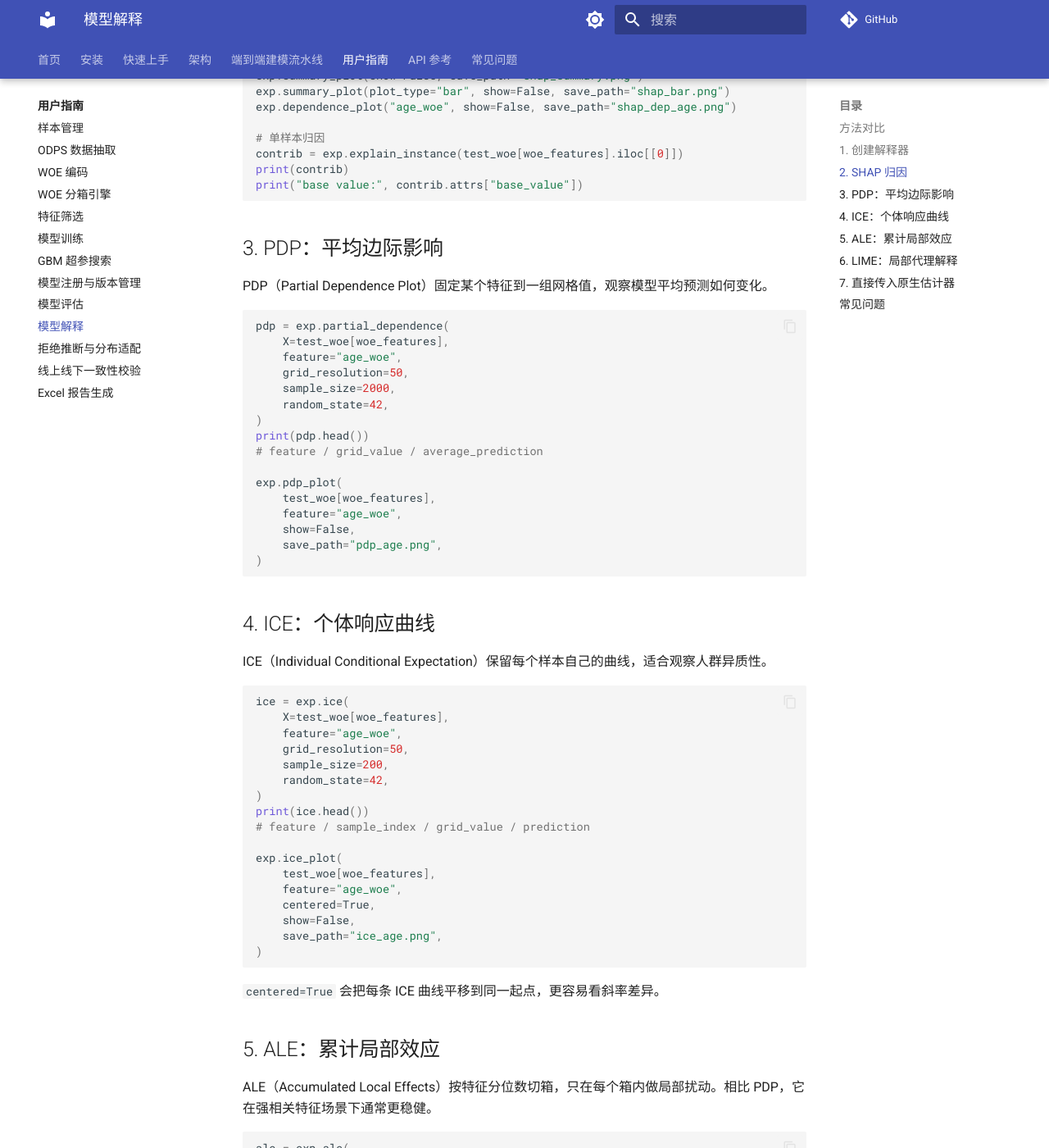
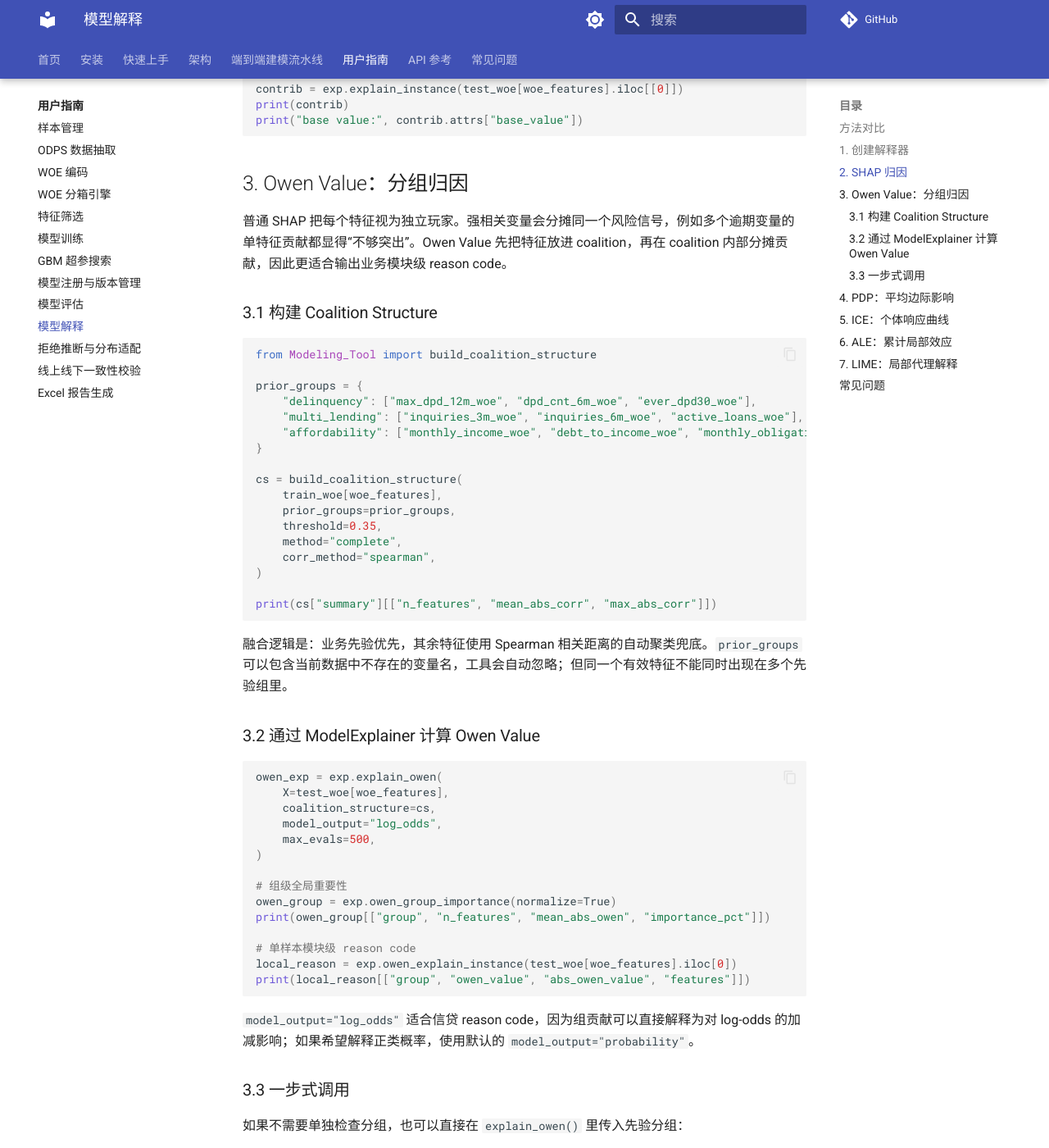
Before and after one commit to Kyle-J-Sun/SuperModelingFactory_doc, an MkDocs documentation site: the page built from docs/guides/explainability.md, in a window 1280 px wide and 1400 px high, scrolled down 1561 px. Shown: the whole window at 82% size. Built offline with MkDocs 1.6.1 and Material for MkDocs 9.7.7, drawn with Linux system fonts in a browser that asks for light colours; comment, search, counter and statistics services are not loaded; some of the changed text lies outside the part shown.

Commit message:
docs: add Owen Value coalition structure guidance

````diff
--- a/docs/guides/explainability.md
+++ b/docs/guides/explainability.md
@@ -1,10 +1,10 @@
 # 模型解释
 
-SuperModelingFactory 在 [`Explainability`](../api/explainability.md) 子包提供统一解释器 `ModelExplainer`。它不仅支持 SHAP 归因，也支持 PDP、ICE、ALE 和 LIME，用同一个入口解释 SMF 模型或原生 sklearn / LightGBM / XGBoost 模型。
+SuperModelingFactory 在 [`Explainability`](../api/explainability.md) 子包提供统一解释器 `ModelExplainer`。它支持 SHAP、Owen Value、PDP、ICE、ALE 和 LIME，用同一个入口解释 SMF 模型或原生 sklearn / LightGBM / XGBoost 模型。
 
 !!! note "安装可选依赖"
 
-    SHAP 与 LIME 是可选依赖，需单独安装：
+    SHAP、Owen Value 与 LIME 需要可选解释依赖：
 
     ```bash
     pip install 'supermodelingfactory[explain]'
@@ -17,6 +17,7 @@ SuperModelingFactory 在 [`Explainability`](../api/explainability.md) 子包提
 | 方法 | 类型 | 适合回答的问题 | 依赖 |
 |------|------|----------------|------|
 | SHAP | 全局 + 局部归因 | 哪些变量贡献最大？单样本为什么高风险？ | `shap` |
+| Owen Value | 分组归因 | 逾期、多头、负债等业务模块整体贡献是多少？ | `shap` |
 | PDP | 全局平均效应 | 某变量上升时，平均预测风险怎么变？ | 内置 |
 | ICE | 个体响应曲线 | 不同样本对同一变量的响应是否一致？ | 内置 |
 | ALE | 累计局部效应 | 特征相关性较强时，如何更稳健地看边际影响？ | 内置 |
@@ -41,35 +42,91 @@ gbm.fit(
 
 exp = ModelExplainer(
     gbm,
-    background_data=train_woe[woe_features],  # SHAP linear/generic 与 LIME 可复用
+    background_data=train_woe[woe_features].sample(1000, random_state=42),
 )
 ```
-
-树模型做 SHAP 时可以不传 `background_data`；但 LIME、线性 SHAP 或 model-agnostic SHAP 需要代表性训练样本作为参照分布。
 
 ## 2. SHAP 归因
 
 ```python
 exp.explain(test_woe[woe_features])
 
-# 全局特征重要性：mean |SHAP|
 fi = exp.feature_importance(normalize=True)
 print(fi[["feature", "mean_abs_shap", "importance_pct"]].head(10))
 
-# 可视化
 exp.summary_plot(show=False, save_path="shap_summary.png")
 exp.summary_plot(plot_type="bar", show=False, save_path="shap_bar.png")
 exp.dependence_plot("age_woe", show=False, save_path="shap_dep_age.png")
 
-# 单样本归因
 contrib = exp.explain_instance(test_woe[woe_features].iloc[[0]])
 print(contrib)
 print("base value:", contrib.attrs["base_value"])
 ```
 
-## 3. PDP：平均边际影响
+## 3. Owen Value：分组归因
 
-PDP（Partial Dependence Plot）固定某个特征到一组网格值，观察模型平均预测如何变化。
+普通 SHAP 把每个特征视为独立玩家。强相关变量会分摊同一个风险信号，例如多个逾期变量的单特征贡献都显得“不够突出”。Owen Value 先把特征放进 coalition，再在 coalition 内部分摊贡献，因此更适合输出业务模块级 reason code。
+
+### 3.1 构建 Coalition Structure
+
+```python
+from Modeling_Tool import build_coalition_structure
+
+prior_groups = {
+    "delinquency": ["max_dpd_12m_woe", "dpd_cnt_6m_woe", "ever_dpd30_woe"],
+    "multi_lending": ["inquiries_3m_woe", "inquiries_6m_woe", "active_loans_woe"],
+    "affordability": ["monthly_income_woe", "debt_to_income_woe", "monthly_obligation_woe"],
+}
+
+cs = build_coalition_structure(
+    train_woe[woe_features],
+    prior_groups=prior_groups,
+    threshold=0.35,
+    method="complete",
+    corr_method="spearman",
+)
+
+print(cs["summary"][["n_features", "mean_abs_corr", "max_abs_corr"]])
+```
+
+融合逻辑是：业务先验优先，其余特征使用 Spearman 相关距离的自动聚类兜底。`prior_groups` 可以包含当前数据中不存在的变量名，工具会自动忽略；但同一个有效特征不能同时出现在多个先验组里。
+
+### 3.2 通过 ModelExplainer 计算 Owen Value
+
+```python
+owen_exp = exp.explain_owen(
+    X=test_woe[woe_features],
+    coalition_structure=cs,
+    model_output="log_odds",
+    max_evals=500,
+)
+
+# 组级全局重要性
+owen_group = exp.owen_group_importance(normalize=True)
+print(owen_group[["group", "n_features", "mean_abs_owen", "importance_pct"]])
+
+# 单样本模块级 reason code
+local_reason = exp.owen_explain_instance(test_woe[woe_features].iloc[0])
+print(local_reason[["group", "owen_value", "abs_owen_value", "features"]])
+```
+
+`model_output="log_odds"` 适合信贷 reason code，因为组贡献可以直接解释为对 log-odds 的加减影响；如果希望解释正类概率，使用默认的 `model_output="probability"`。
+
+### 3.3 一步式调用
+
+如果不需要单独检查分组，也可以直接在 `explain_owen()` 里传入先验分组：
+
+```python
+exp.explain_owen(
+    test_woe[woe_features],
+    prior_groups=prior_groups,
+    threshold=0.35,
+    model_output="log_odds",
+)
+print(exp.owen_group_importance().head())
+```
+
+## 4. PDP：平均边际影响
 
 ```python
 pdp = exp.partial_dependence(
@@ -80,19 +137,11 @@ pdp = exp.partial_dependence(
     random_state=42,
 )
 print(pdp.head())
-# feature / grid_value / average_prediction
 
-exp.pdp_plot(
-    test_woe[woe_features],
-    feature="age_woe",
-    show=False,
-    save_path="pdp_age.png",
-)
+exp.pdp_plot(test_woe[woe_features], feature="age_woe", show=False, save_path="pdp_age.png")
 ```
 
-## 4. ICE：个体响应曲线
-
-ICE（Individual Conditional Expectation）保留每个样本自己的曲线，适合观察人群异质性。
+## 5. ICE：个体响应曲线
 
 ```python
 ice = exp.ice(
@@ -103,46 +152,22 @@ ice = exp.ice(
     random_state=42,
 )
 print(ice.head())
-# feature / sample_index / grid_value / prediction
 
-exp.ice_plot(
-    test_woe[woe_features],
-    feature="age_woe",
-    centered=True,
-    show=False,
-    save_path="ice_age.png",
-)
+exp.ice_plot(test_woe[woe_features], feature="age_woe", centered=True, show=False, save_path="ice_age.png")
 ```
 
-`centered=True` 会把每条 ICE 曲线平移到同一起点，更容易看斜率差异。
-
-## 5. ALE：累计局部效应
-
-ALE（Accumulated Local Effects）按特征分位数切箱，只在每个箱内做局部扰动。相比 PDP，它在强相关特征场景下通常更稳健。
+## 6. ALE：累计局部效应
 
 ```python
-ale = exp.ale(
-    X=test_woe[woe_features],
-    feature="income_woe",
-    bins=20,
-)
+ale = exp.ale(X=test_woe[woe_features], feature="income_woe", bins=20)
 print(ale.head())
-# feature / bin_left / bin_right / bin_center / ale_value / n
 
-exp.ale_plot(
-    test_woe[woe_features],
-    feature="income_woe",
-    bins=20,
-    show=False,
-    save_path="ale_income.png",
-)
+exp.ale_plot(test_woe[woe_features], feature="income_woe", bins=20, show=False, save_path="ale_income.png")
 ```
 
 当前 ALE 支持数值型单特征。对于类别变量，建议先使用 WOE 编码后的数值列解释。
 
-## 6. LIME：局部代理解释
-
-LIME 为单样本附近拟合局部代理模型，输出局部线性权重。
+## 7. LIME：局部代理解释
 
 ```python
 lime_one = exp.lime_explain_instance(
@@ -153,13 +178,7 @@ lime_one = exp.lime_explain_instance(
     random_state=42,
 )
 print(lime_one)
-# feature / feature_rule / weight / abs_weight
-print("local score:", lime_one.attrs["score"])
-```
 
-也可以对一批样本聚合 LIME 权重，得到近似全局重要性：
-
-```python
 lime_global = exp.lime_global_importance(
     X=test_woe[woe_features].sample(100, random_state=42),
     X_train=train_woe[woe_features],
@@ -167,31 +186,25 @@ lime_global = exp.lime_global_importance(
     num_samples=2000,
 )
 print(lime_global)
-# feature / mean_abs_lime_weight / frequency
 ```
 
 !!! warning "性能建议"
 
-    PDP / ICE / ALE / LIME 都会反复调用模型预测。生产数据较大时，建议使用 `sample_size` 抽样解释，不要直接全量运行。
-
-## 7. 直接传入原生估计器
-
-```python
-from sklearn.linear_model import LogisticRegression
-from Modeling_Tool import ModelExplainer
-
-clf = LogisticRegression(max_iter=1000).fit(train_X, train_y)
-exp = ModelExplainer(clf, background_data=train_X)
-
-print(exp.partial_dependence(test_X, feature="age").head())
-print(exp.ale(test_X, feature="income").head())
-```
+    PDP / ICE / ALE / LIME / Owen Value 都会反复调用模型预测。生产数据较大时，建议使用 `sample_size`、`background_data.sample(...)` 或 `max_evals` 控制解释成本。
 
 ## 常见问题
 
-??? question "`PDD` 是不是 `PDP`？"
+??? question "Owen Value 和 SHAP 有什么关系？"
 
-    是的，通常叫 `PDP`，全称 Partial Dependence Plot。
+    Owen Value 是带 coalition structure 的 Shapley 分配。实现上使用 `shap.PartitionExplainer`，先尊重特征分组，再在组内分摊贡献。
+
+??? question "什么时候用 Owen Value？"
+
+    当变量高度相关，或者业务需要模块级 reason code 时使用。例如逾期、多头、负债能力、设备欺诈等同源变量，单特征 SHAP 容易归因稀释。
+
+??? question "threshold=0.35 是什么意思？"
+
+    使用距离 `1 - abs(Spearman corr)` 聚类，`0.35` 约等价于 `|corr| > 0.65` 的特征更容易先聚到同一组。强相关场景可用 `0.20~0.35`，更宽松可用 `0.50`。
 
 ??? question "PDP 和 ALE 怎么选？"
 
@@ -201,7 +214,7 @@ print(exp.ale(test_X, feature="income").head())
 
     LIME 本质是局部解释。`lime_global_importance()` 是对多个局部解释的聚合，只能作为近似全局重要性参考。
 
-??? question "为什么 LIME / SHAP 报缺依赖？"
+??? question "为什么 LIME / SHAP / Owen 报缺依赖？"
 
     需要安装 explain extra：
 
````
Also changed, not shown: docs/guides/index.md (+1 -1 lines).
